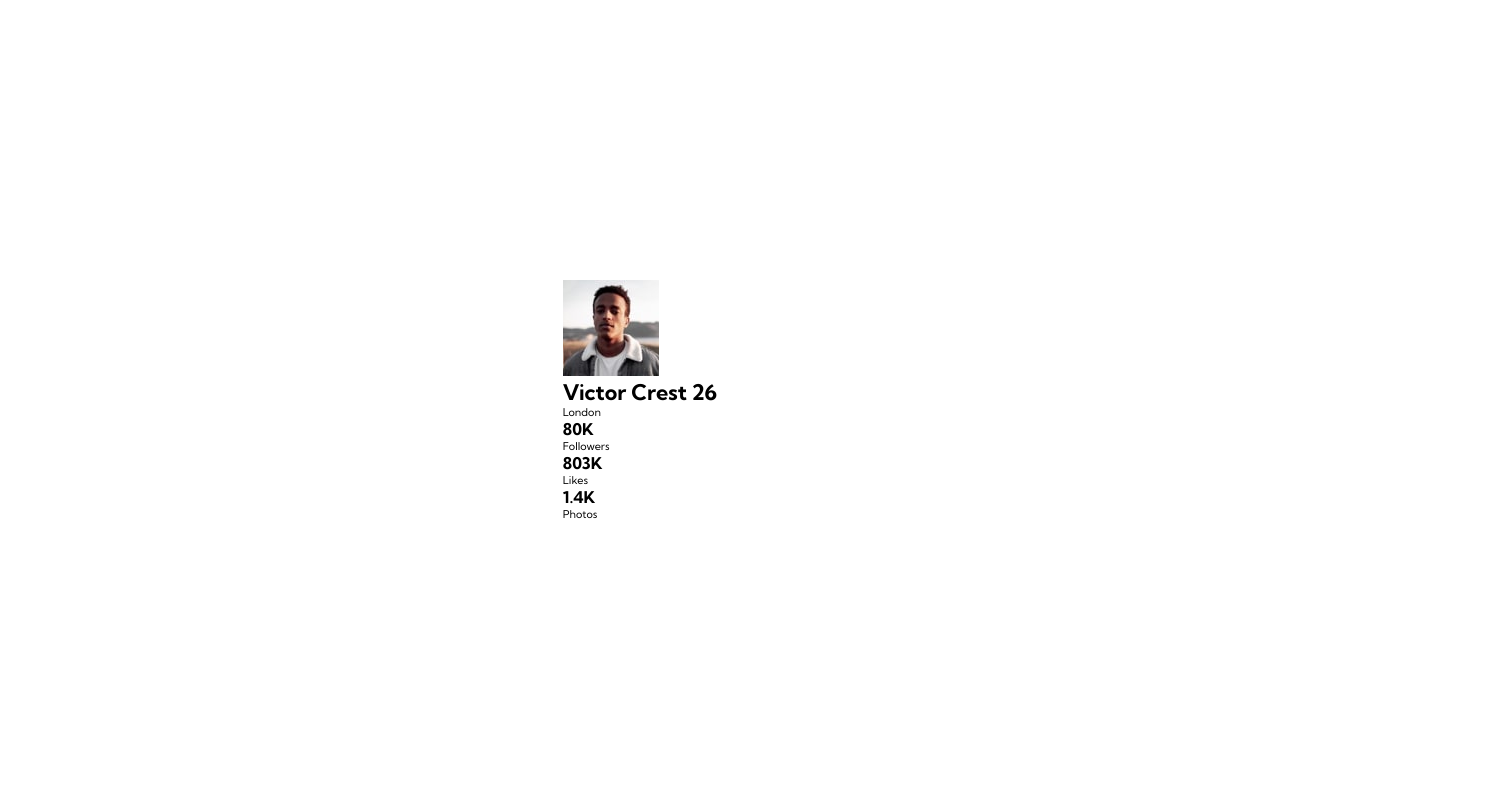
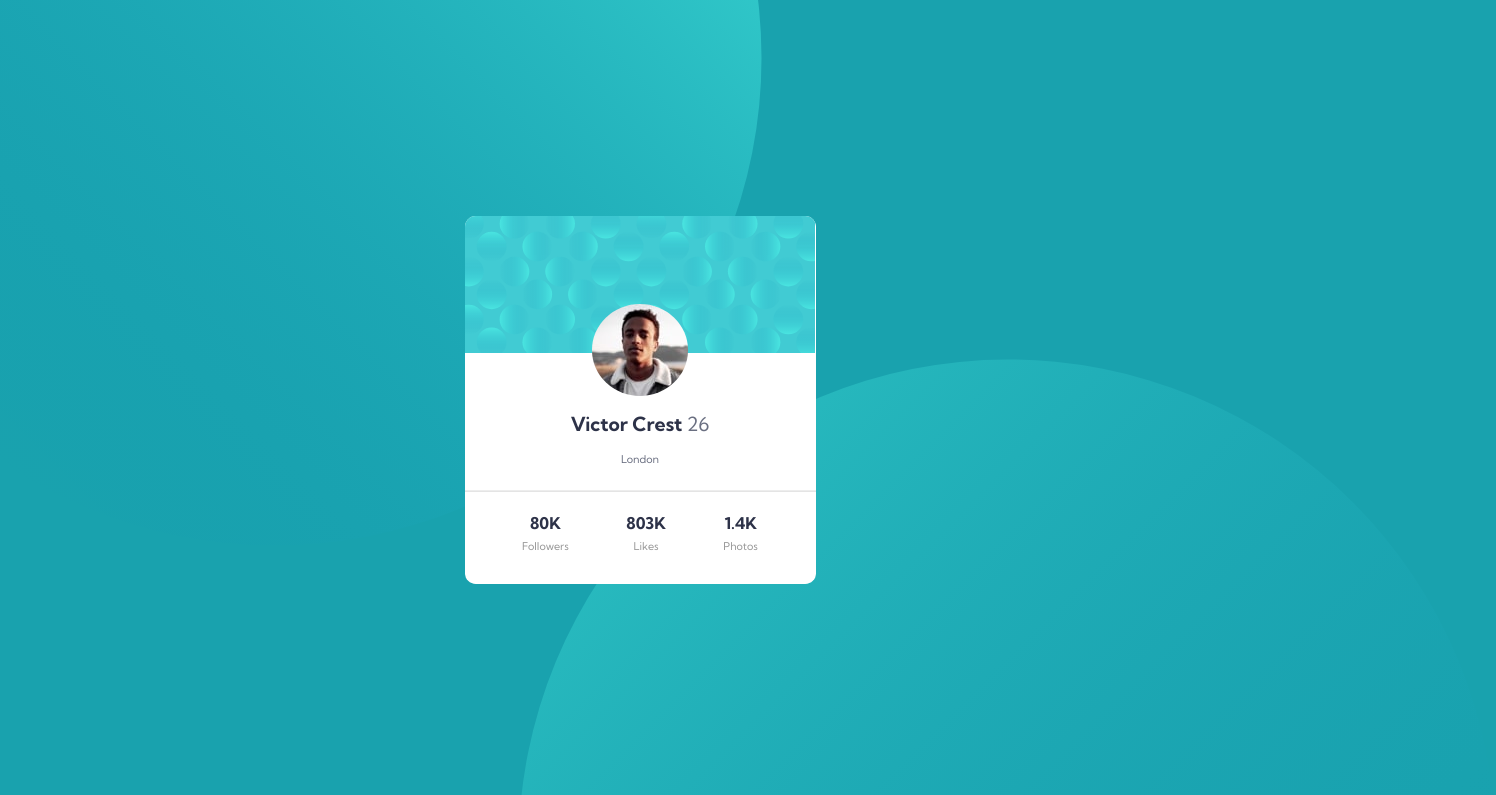
Before and after one commit to SaifN97/Profile-card-component, a plain HTML site: page index.html in a window 1280 px wide. Shown: the top 795 px of the page, 1496 px wide, since content can reach past the window. Drawn offline with Linux system fonts and the light colour scheme.

Commit message:
Desktop version

```diff
--- a/index.html
+++ b/index.html
@@ -14,23 +14,24 @@
 
     <title>Frontend Mentor | Profile card component</title>
     <link rel="stylesheet" href="/styles/styles.css" />
-
-    <!-- Feel free to remove these styles or customise in your own stylesheet 👍 -->
-    <style>
-      .attribution {
-        font-size: 11px;
-        text-align: center;
-      }
-      .attribution a {
-        color: hsl(228, 45%, 44%);
-      }
-    </style>
   </head>
   <body>
+    <div class="background-top">
+      <img src="/images/bg-pattern-top.svg" alt="background-top" />
+    </div>
+    <div class="background-bottom">
+      <img src="/images/bg-pattern-bottom.svg" alt="background-bottom" />
+    </div>
     <main>
       <div class="card">
+        <div class="card-background">
+          <img src="/images/bg-pattern-card.svg" alt="card-background" />
+        </div>
+        <div class="card-info">
           <div class="card-header">
+            <div class="victor">
               <img src="/images/image-victor.jpg" alt="victor" />
+            </div>
             <h1>
               Victor Crest
               <span>26</span>
@@ -52,6 +53,7 @@
             </div>
           </div>
         </div>
+      </div>
     </main>
   </body>
 </html>
--- /dev/null
+++ b/styles/_card.scss
@@ -0,0 +1,89 @@
+.background-top {
+  position: absolute;
+  z-index: -1;
+  top: -40rem;
+  left: -20rem;
+}
+
+.background-bottom {
+  position: absolute;
+  z-index: -1;
+  bottom: -50rem;
+  right: -20rem;
+}
+h1 {
+  font-size: 1.8rem;
+  margin: 1.5rem 0;
+  color: $desaturated-blue;
+  span {
+    font-weight: lighter;
+    color: $dark-grayish-blue;
+  }
+}
+h2 {
+  color: $desaturated-blue;
+  margin-bottom: 0.5rem;
+}
+p {
+  font-size: 1rem;
+  color: $dark-grayish-blue;
+  font-weight: lighter;
+}
+main {
+  display: flex;
+  justify-content: center;
+  align-items: center;
+  width: 100%;
+  height: 100%;
+}
+
+.card {
+  display: flex;
+  flex-direction: column;
+  justify-content: center;
+  align-items: center;
+  width: 32.5rem;
+  height: 34rem;
+  background: white;
+  position: relative;
+  border-radius: 1rem;
+  overflow: hidden;
+  .card-background {
+    flex: 1;
+  }
+  .card-info {
+    width: 100%;
+    flex: 2;
+    display: flex;
+    flex-direction: column;
+    justify-content: space-evenly;
+
+    .card-header {
+      .victor {
+        border-radius: 50%;
+        overflow: hidden;
+      }
+      display: flex;
+      flex-direction: column;
+      justify-content: space-evenly;
+      align-items: center;
+      height: 70%;
+      transform: translateY(-5rem);
+    }
+
+    .stats {
+      display: flex;
+      justify-content: space-evenly;
+      text-align: center;
+      align-items: center;
+      border-top: 1px solid lightgray;
+      transform: translateY(-3rem);
+      padding-top: 2rem;
+      .stat {
+        p {
+          color: $dark-gray;
+        }
+      }
+    }
+  }
+}
--- a/styles/_global.scss
+++ b/styles/_global.scss
@@ -11,9 +11,12 @@ html {
 }
 body {
   font-family: "Kumbh Sans", sans-serif;
+  background: $dark-cyan;
+  position: relative;
   display: flex;
   flex-direction: column;
   align-items: center;
   justify-content: center;
   min-height: 100vh;
+  overflow: hidden;
 }
--- a/styles/styles.scss
+++ b/styles/styles.scss
@@ -4,3 +4,4 @@ $dark-grayish-blue: hsl(227, 10%, 46%);
 $dark-gray: hsl(0, 0%, 59%);
 
 @import "global";
+@import "card";
```
Also changed, not shown: styles/styles.css, 1 other file. Lines whose indentation alone changed are shown as unchanged.
